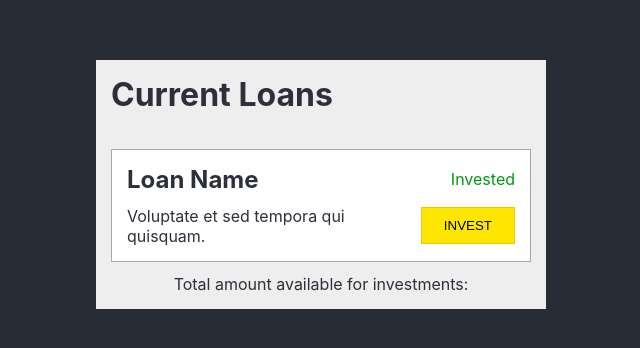
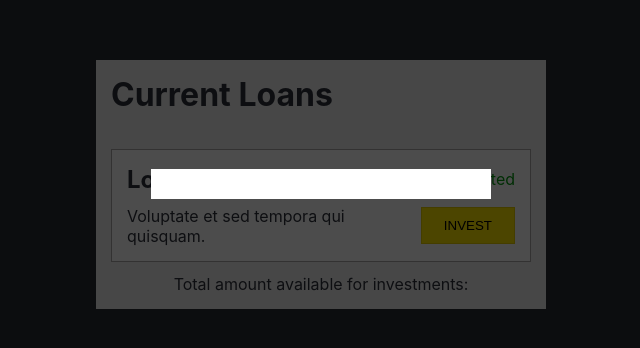
Before and after one commit to AndreiPositko/lendinvest-test-task, a React (Create React App) app: page / in a window 1280 px wide. Shown: the part 216-564 px from the top of the page, without its empty margins (319-959 px from the left). Built offline with nearby package versions, Linux system fonts and the light colour scheme.

Commit message:
create basic structure of InvestModal component with styles

```diff
--- /dev/null
+++ b/src/components/InvestModal/InvestModal.jsx
@@ -0,0 +1,17 @@
+import React from 'react';
+
+import * as Styled from './styled'
+
+const InvestModal = ({ children }) => {
+
+    return (
+        <Styled.Container>
+            <Styled.Overlay/>
+            <Styled.Modal>
+                { children }
+            </Styled.Modal>
+        </Styled.Container>
+    )
+}
+
+export default InvestModal;
--- /dev/null
+++ b/src/components/InvestModal/index.js
@@ -0,0 +1 @@
+export { default } from './InvestModal';
--- /dev/null
+++ b/src/components/InvestModal/styled.js
@@ -0,0 +1,30 @@
+import styled from 'styled-components';
+
+export const Container = styled.div`
+   display: flex;
+   position: fixed;
+   top: 0;
+   left: 0;
+   bottom: 0;
+   right: 0;
+   z-index: 100;
+   justify-content: center;
+   align-items: center;
+`;
+
+export const Overlay = styled.div`
+   position: absolute;
+   width: 100%;
+   height: 100%;
+   background-color: rgba(0, 0, 0, 0.7);
+   z-index: 1;
+`;
+
+export const Modal = styled.div`
+   position: relative;
+   width: 340px;
+   max-width: 100%;
+   padding: 15px;
+   background-color: #fff;
+   z-index: 2;
+`;
--- a/src/components/LoansList/LoansList.jsx
+++ b/src/components/LoansList/LoansList.jsx
@@ -1,6 +1,7 @@
 import React from 'react';
 
 import LoanItem from '../LoanItem/Index';
+import InvestModal from '../InvestModal/index';
 
 import * as Styled from './styled';
 
@@ -15,6 +16,7 @@ const LoansList = () => {
                     Total amount available for investments:
                 </Styled.TotalData>
             </Styled.Wrapper>
+            <InvestModal></InvestModal>
         </>
     )
 }
```
